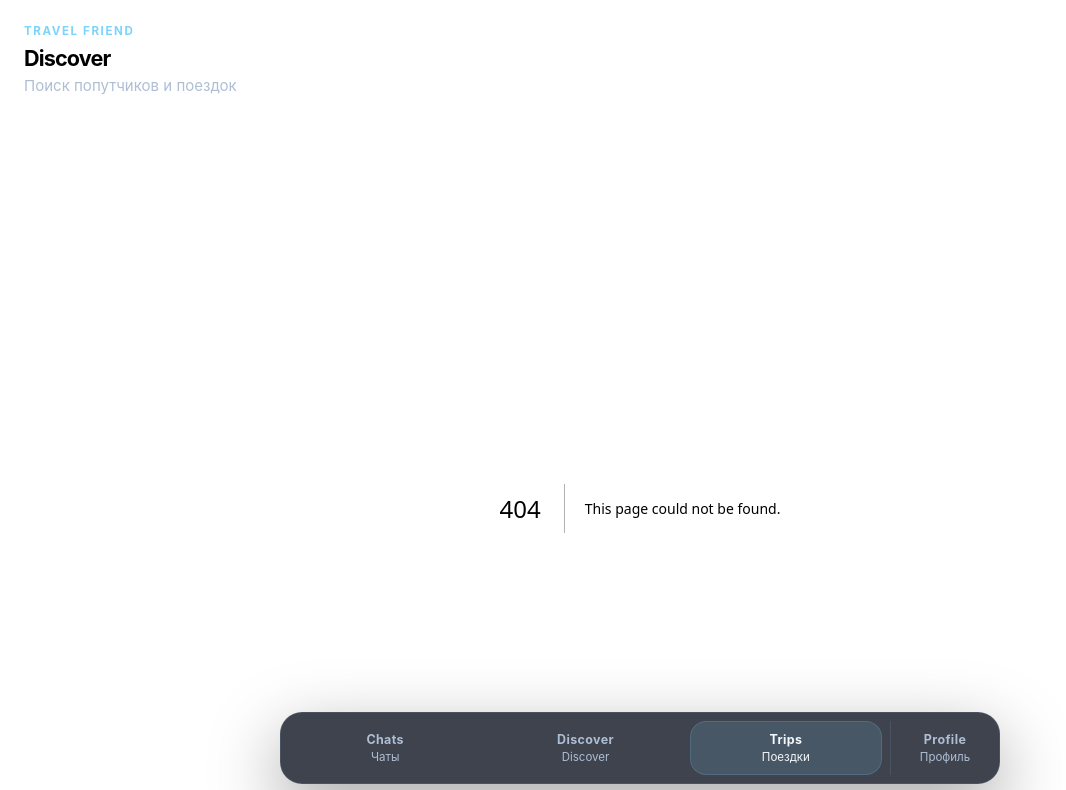
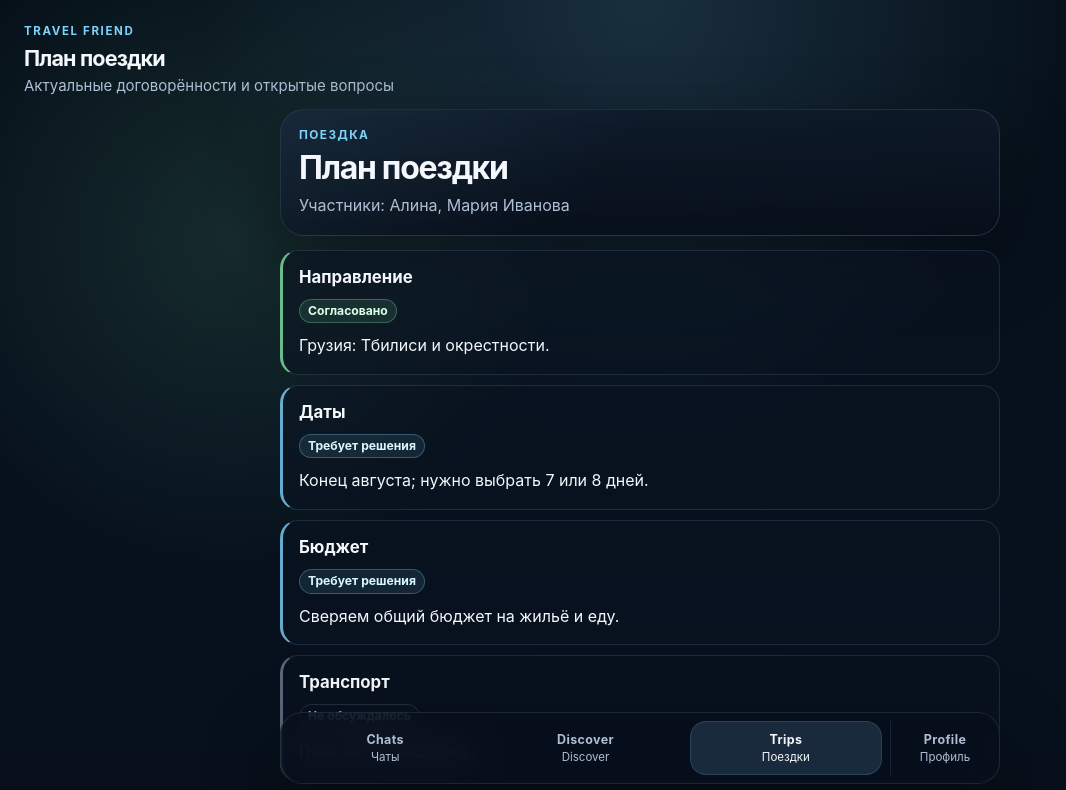
Before and after one commit to LeonidNur/travel-friend, a Next.js app in the folder apps/mini-app/: page /trips/trip-maria-georgia in a window 1280 px wide. Before the commit this address had no page. Shown: the top 790 px of the page, without its empty margins (0-1066 px from the left). Built offline with nearby package versions, Linux system fonts and the light colour scheme.

Commit message:
Add Trip details MVP

```diff
--- a/apps/mini-app/app/globals.css
+++ b/apps/mini-app/app/globals.css
@@ -839,6 +839,22 @@ body[data-profile-edit-mode='true'] .app-content__frame {
   gap: 6px;
 }
 
+.trip-card--link {
+  transition:
+    transform 180ms ease,
+    border-color 180ms ease,
+    background-color 180ms ease;
+}
+
+.trip-card--link:hover,
+.trip-card--link:focus-visible {
+  border-color: rgba(125, 211, 252, 0.4);
+  background: linear-gradient(180deg, rgba(18, 30, 48, 0.96) 0%, rgba(8, 15, 26, 0.98) 100%);
+  outline: 3px solid rgba(125, 211, 252, 0.5);
+  outline-offset: 3px;
+  transform: translateY(-1px);
+}
+
 .trip-card__title,
 .trip-card__meta {
   margin: 0;
@@ -853,6 +869,98 @@ body[data-profile-edit-mode='true'] .app-content__frame {
   color: var(--muted);
   font-size: 0.9rem;
   line-height: 1.4;
+  overflow-wrap: anywhere;
+}
+
+.trip-details-header {
+  display: grid;
+  gap: 8px;
+}
+
+.trip-details-header__title,
+.trip-details-header__participants {
+  position: relative;
+  margin: 0;
+}
+
+.trip-details-header__title {
+  font-size: clamp(1.55rem, 6vw, 2rem);
+  line-height: 1.1;
+  letter-spacing: -0.04em;
+}
+
+.trip-details-header__participants {
+  color: var(--muted);
+  line-height: 1.5;
+  overflow-wrap: anywhere;
+}
+
+.trip-details {
+  display: grid;
+  gap: 10px;
+}
+
+.trip-details__section {
+  position: relative;
+  display: grid;
+  gap: 10px;
+  padding: 16px;
+  border: 1px solid rgba(165, 196, 255, 0.14);
+  border-left-width: 3px;
+  border-radius: 18px;
+  background: rgba(11, 20, 34, 0.48);
+}
+
+.trip-details__section[data-status='confirmed'] {
+  border-left-color: rgba(134, 239, 172, 0.76);
+}
+
+.trip-details__section[data-status='needs_decision'] {
+  border-left-color: rgba(125, 211, 252, 0.8);
+}
+
+.trip-details__section[data-status='empty'] {
+  border-left-color: rgba(174, 190, 212, 0.5);
+}
+
+.trip-details__heading,
+.trip-details__summary {
+  position: relative;
+  margin: 0;
+}
+
+.trip-details__heading {
+  font-size: 1.05rem;
+  line-height: 1.3;
+}
+
+.trip-details__status {
+  position: relative;
+  justify-self: start;
+  padding: 4px 8px;
+  border: 1px solid rgba(165, 196, 255, 0.16);
+  border-radius: 999px;
+  color: var(--muted);
+  font-size: 0.76rem;
+  font-weight: 700;
+  line-height: 1.2;
+}
+
+.trip-details__section[data-status='confirmed'] .trip-details__status {
+  border-color: rgba(134, 239, 172, 0.3);
+  background: rgba(134, 239, 172, 0.1);
+  color: #dcffe8;
+}
+
+.trip-details__section[data-status='needs_decision'] .trip-details__status {
+  border-color: rgba(125, 211, 252, 0.3);
+  background: rgba(125, 211, 252, 0.1);
+  color: #d8f7ff;
+}
+
+.trip-details__summary {
+  line-height: 1.55;
+  white-space: pre-wrap;
   overflow-wrap: anywhere;
 }
 
--- /dev/null
+++ b/apps/mini-app/app/trips/[id]/page.tsx
@@ -0,0 +1,85 @@
+import Link from 'next/link';
+
+import { getChatById } from '@/lib/mock-chats';
+import { getTripById } from '@/lib/mock-trips';
+import { TRIP_CATEGORY_ORDER } from '@/lib/types';
+import type { TripCategoryId, TripCategoryStatus } from '@/lib/types';
+
+interface TripDetailsPageProps {
+  params: Promise<{
+    id: string;
+  }>;
+}
+
+const TRIP_CATEGORY_LABELS: Record<TripCategoryId, string> = {
+  direction: 'Направление',
+  dates: 'Даты',
+  budget: 'Бюджет',
+  transport: 'Транспорт',
+  accommodation: 'Жильё',
+  activities: 'Активности',
+  notes: 'Заметки'
+};
+
+const TRIP_CATEGORY_STATUS_LABELS: Record<TripCategoryStatus, string> = {
+  confirmed: 'Согласовано',
+  needs_decision: 'Требует решения',
+  empty: 'Не обсуждалось'
+};
+
+function getParticipantsLabel(chatId: string) {
+  const participantNames = getChatById(chatId)?.participants
+    .map((participant) => participant.name)
+    .join(', ');
+
+  return participantNames || 'Участники не найдены';
+}
+
+export default async function TripDetailsPage({ params }: TripDetailsPageProps) {
+  const { id } = await params;
+  const trip = getTripById(id);
+
+  if (!trip) {
+    return (
+      <section className="page">
+        <article className="surface-card surface-card--compact empty-state-card">
+          <p className="section-kicker">Поездка</p>
+          <h2 className="empty-state-card__title">Поездка не найдена</h2>
+          <p className="surface-card__copy">
+            Возможно, эта поездка отсутствует в текущем mock-наборе или ссылка устарела.
+          </p>
+          <Link className="profile-button profile-button--secondary" href="/trips">
+            Вернуться к списку поездок
+          </Link>
+        </article>
+      </section>
+    );
+  }
+
+  const participants = getParticipantsLabel(trip.chatId);
+
+  return (
+    <section className="page">
+      <article className="surface-card trip-details-header">
+        <p className="section-kicker">Поездка</p>
+        <h2 className="trip-details-header__title">План поездки</h2>
+        <p className="trip-details-header__participants">Участники: {participants}</p>
+      </article>
+
+      <section className="trip-details" aria-label="План поездки">
+        {TRIP_CATEGORY_ORDER.map((categoryId) => {
+          const category = trip.categories[categoryId];
+          const summary = category.status === 'empty' ? 'Пока не обсуждалось.' : category.summary;
+
+          return (
+            <article className="trip-details__section" data-status={category.status} key={categoryId}>
+              <h3 className="trip-details__heading">{TRIP_CATEGORY_LABELS[categoryId]}</h3>
+              <span className="trip-details__status">{TRIP_CATEGORY_STATUS_LABELS[category.status]}</span>
+              <p className="trip-details__summary">{summary}</p>
+            </article>
+          );
+        })}
+      </section>
+    </section>
+  );
+}
--- a/apps/mini-app/app/trips/page.tsx
+++ b/apps/mini-app/app/trips/page.tsx
@@ -1,3 +1,5 @@
+import Link from 'next/link';
+
 import { getChatById } from '@/lib/mock-chats';
 import { getTrips } from '@/lib/mock-trips';
 import type { Trip } from '@/lib/types';
@@ -64,10 +66,10 @@ function TripCard({ trip }: { trip: Trip }) {
   const { direction, dates, participants } = getTripCardData(trip);
 
   return (
-    <article className="surface-card surface-card--compact trip-card">
+    <Link className="surface-card surface-card--compact trip-card trip-card--link" href={`/trips/${trip.id}`}>
       <h2 className="trip-card__title">{direction}</h2>
       <p className="trip-card__meta">Даты: {dates}</p>
       <p className="trip-card__meta">Участники: {participants}</p>
-    </article>
+    </Link>
   );
 }
--- a/apps/mini-app/lib/navigation.ts
+++ b/apps/mini-app/lib/navigation.ts
@@ -57,6 +57,15 @@ export function getRouteMeta(pathname: string) {
     };
   }
 
+  if (pathname.startsWith('/trips/')) {
+    return {
+      href: pathname,
+      label: 'Trip',
+      title: 'План поездки',
+      description: 'Актуальные договорённости и открытые вопросы'
+    };
+  }
+
   return (
     navigationItems.find((item) => item.href === pathname) ??
     navigationItems.find((item) => item.href === '/') ??
```
